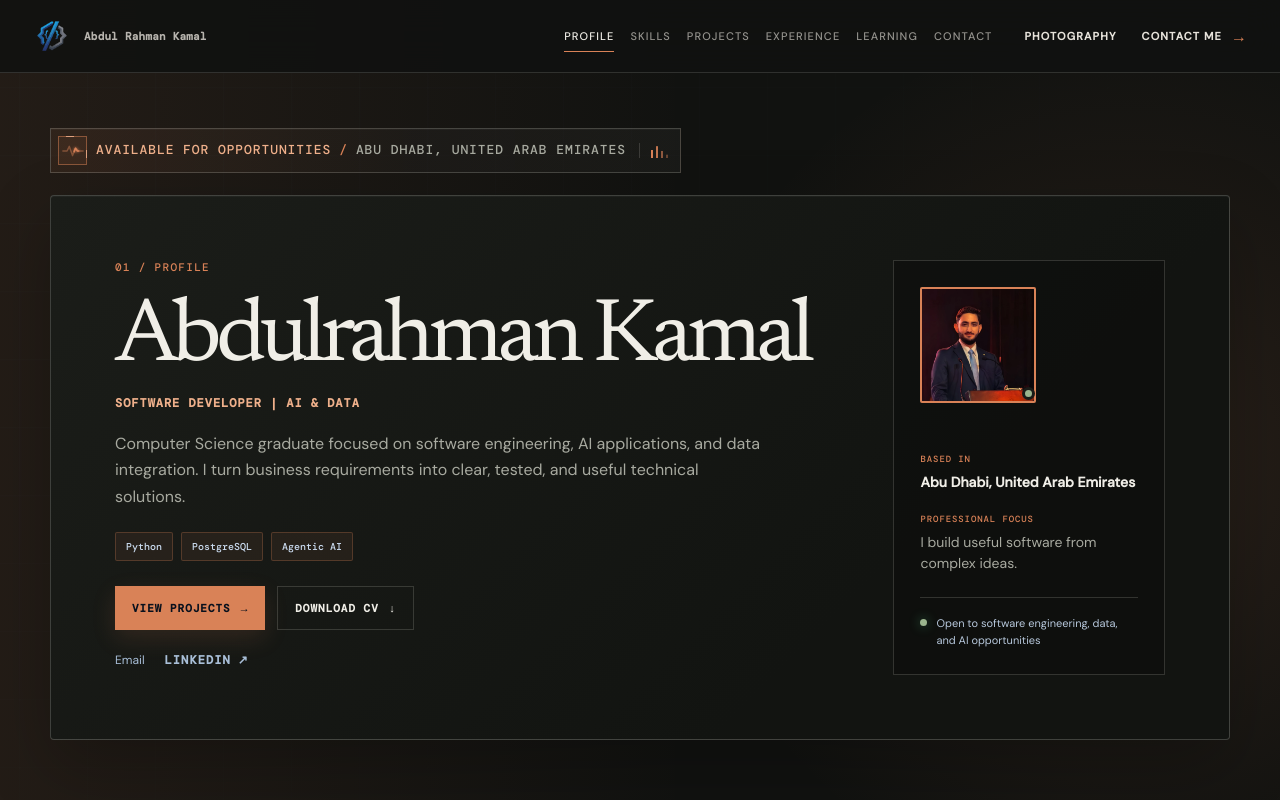
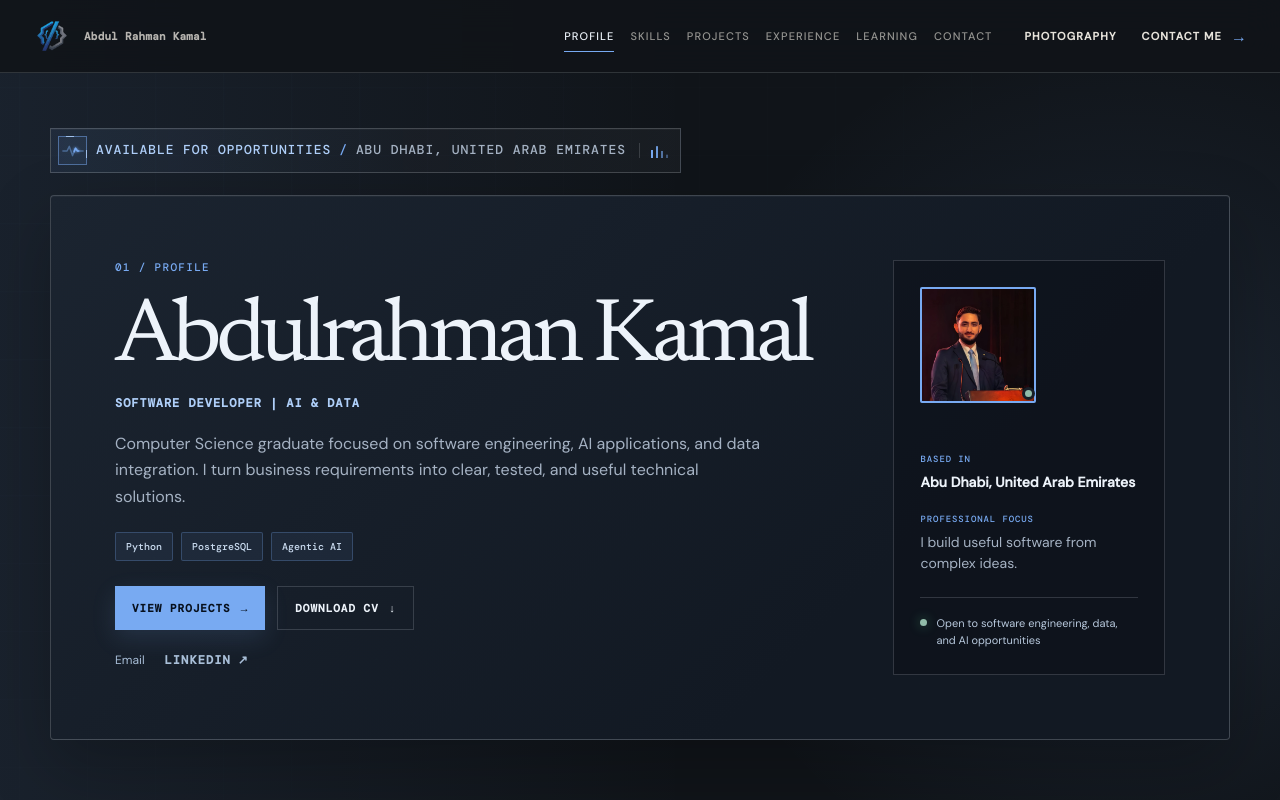
Before and after one commit to AbdlRahman04/AKamal, a Next.js app: page / in a window 1280 px wide. Shown: the top 800 px of the page. Built offline with nearby package versions, Linux system fonts and the light colour scheme.

Commit message:
Update developer portfolio color palette

```diff
--- a/components/dev/dev.css
+++ b/components/dev/dev.css
@@ -144,7 +144,7 @@
 .ds-tech-tag-2 { top:28%; left:-3%; animation-delay:-1.1s; }
 .ds-tech-tag-3 { top:45%; right:-3%; color:#b19aff; animation-delay:-2.4s; }
 .ds-tech-tag-4 { right:6%; bottom:20%; color:#70dca8; animation-delay:-.8s; }
-.ds-tech-tag-5 { bottom:7%; left:8%; color:#ffb06b; animation-delay:-1.8s; }
+.ds-tech-tag-5 { bottom:7%; left:8%; color:#afcff9; animation-delay:-1.8s; }
 @keyframes ds-tag-float { from { transform:translateY(-5px); } to { transform:translateY(7px); } }
 @keyframes ds-cursor-blink { to { visibility:hidden; } }
 .ds-presence,.ds-index,.ds-eyebrow { margin:0; font:500 10px var(--mono); letter-spacing:.12em; text-transform:uppercase; }
@@ -278,8 +278,8 @@
 .ds-project-meta { display:flex; align-items:center; justify-content:space-between; gap:10px; margin-bottom:13px; color:#8593a6; font:500 9px var(--mono); letter-spacing:.06em; text-transform:uppercase; }
 .ds-project-meta > span:first-child i { padding:0 4px; color:#566477; font-style:normal; }
 .ds-project-meta > span:last-child { display:flex; align-items:center; gap:6px; color:#a3adbb; letter-spacing:.025em; text-transform:none; }
-.ds-project-meta > span:last-child i { width:5px; height:5px; border-radius:50%; background:#b7a37c; }
-.ds-project-meta > .is-complete i { background:#73c59c; }.ds-project-meta > .is-progress i { background:#d5a963; }
+.ds-project-meta > span:last-child i { width:5px; height:5px; border-radius:50%; background:#a5b2c3; }
+.ds-project-meta > .is-complete i { background:#73c59c; }.ds-project-meta > .is-progress i { background:#afcff9; }
 .ds-project-content h3 { margin:0 0 8px; color:#f2f4f8; font:600 clamp(19px,2vw,22px)/1.18 var(--sans); letter-spacing:-.045em; }
 .ds-project-summary { min-height:50px; margin:0; color:#a2adbc; font-size:13px; line-height:1.58; }
 .ds-chip-list { display:flex; flex-wrap:wrap; gap:6px; align-content:flex-start; }
@@ -489,7 +489,7 @@
 .ds-certificate-list-heading h4 { margin:0; color:var(--ds-text); font:400 clamp(1.4rem,2.2vw,1.9rem)/1.1 var(--serif); letter-spacing:-.04em; }
 .ds-certificate-list-heading span { color:var(--ds-muted); font:500 9px var(--mono); letter-spacing:.08em; text-transform:uppercase; }
 .ds-certificate-list { margin:0; padding:0; list-style:none; }
-.ds-certificate-list-item { display:grid; grid-template-columns:40px minmax(0,1fr) auto 56px auto; align-items:center; gap:14px; padding:16px 0; border-bottom:1px solid rgba(240,238,231,.1); }
+.ds-certificate-list-item { display:grid; grid-template-columns:40px minmax(0,1fr) auto 56px auto; align-items:center; gap:14px; padding:16px 0; border-bottom:1px solid rgba(237,243,250,.1); }
 .ds-certificate-list-number { color:var(--ds-blue); font:500 10px var(--mono); letter-spacing:.08em; }
 .ds-certificate-list-copy h4 { margin:0; color:var(--ds-text); font-size:13px; font-weight:600; line-height:1.25; }
 .ds-certificate-list-copy p { margin:4px 0 0; color:var(--ds-muted); font-size:11px; line-height:1.3; }
@@ -621,36 +621,36 @@
   .ds-profile-portrait { width:58px; height:58px; font-size:15px; }
 }
 
-/* 2026 editorial pass: graphite, paper, and one warm signal. */
+/* Developer palette: cool graphite, soft white, and blue accents. */
 .ds-site {
-  --ds-bg:#111210;
-  --ds-panel:#191b18;
-  --ds-panel-2:#20231e;
-  --ds-text:#f0eee7;
-  --ds-muted:#a8aaa0;
-  --ds-line:rgba(240,238,231,.16);
-  --ds-blue:#d98257;
-  --ds-cyan:#efb08b;
-  --ds-green:#9bb58e;
+  --ds-bg:#101419;
+  --ds-panel:#171e27;
+  --ds-panel-2:#202a36;
+  --ds-text:#edf3fa;
+  --ds-muted:#a5b2c3;
+  --ds-line:rgba(237,243,250,.16);
+  --ds-blue:#78aaf2;
+  --ds-cyan:#afcff9;
+  --ds-green:#91bca9;
   background:var(--ds-bg);
 }
-.ds-site::before { position:absolute; z-index:0; inset:0; content:""; pointer-events:none; background:radial-gradient(circle at 88% 8%,rgba(217,130,87,.12),transparent 28rem); }
+.ds-site::before { position:absolute; z-index:0; inset:0; content:""; pointer-events:none; background:radial-gradient(circle at 88% 8%,rgba(120,170,242,.12),transparent 28rem); }
 .ds-site > * { position:relative; z-index:1; }
-.shared-site-header.is-dev { --section-accent:#d98257; background:rgba(17,18,16,.88); border-color:rgba(240,238,231,.14); }
-.shared-site-header.is-dev .shared-desktop-nav a.is-active { color:#f0eee7; }
-.shared-site-header.is-dev .shared-wordmark:hover img,.shared-site-header.is-dev .shared-wordmark:focus-visible img { filter:sepia(.35) saturate(.8); }
+.shared-site-header.is-dev { --section-accent:#78aaf2; background:rgba(16,20,25,.88); border-color:rgba(237,243,250,.14); }
+.shared-site-header.is-dev .shared-desktop-nav a.is-active { color:#edf3fa; }
+.shared-site-header.is-dev .shared-wordmark:hover img,.shared-site-header.is-dev .shared-wordmark:focus-visible img { filter:brightness(1.15); }
 .ds-hero { padding-top:128px; padding-bottom:82px; }
-.ds-hero::before { background:linear-gradient(90deg,rgba(217,130,87,.09),transparent 54%); }
+.ds-hero::before { background:linear-gradient(90deg,rgba(120,170,242,.09),transparent 54%); }
 .ds-hero-grid { opacity:.3; background-size:68px 68px; }
-.ds-profile-card { border:1px solid rgba(240,238,231,.2); border-radius:4px; background:linear-gradient(135deg,#1b1d19,#121411 70%); box-shadow:0 26px 70px rgba(0,0,0,.22),inset 0 1px rgba(255,255,255,.035); }
+.ds-profile-card { border:1px solid rgba(237,243,250,.2); border-radius:4px; background:linear-gradient(135deg,#1b2430,#121923 70%); box-shadow:0 26px 70px rgba(0,0,0,.22),inset 0 1px rgba(255,255,255,.035); }
 .ds-profile-card h1,.ds-section-heading h2,.ds-contact h2 { font-family:var(--serif); font-weight:400; letter-spacing:-.065em; }
 .ds-profile-card h1 { line-height:.86; }
 .ds-hero-role { color:var(--ds-cyan); font-family:var(--mono); font-size:12px; letter-spacing:.08em; text-transform:uppercase; }
-.ds-profile-skills span,.ds-skill-groups .ds-chip-list span,.ds-experience-detail .ds-chip-list span { border-radius:2px; background:rgba(217,130,87,.08); border-color:rgba(217,130,87,.26); }
+.ds-profile-skills span,.ds-skill-groups .ds-chip-list span,.ds-experience-detail .ds-chip-list span { border-radius:2px; background:rgba(120,170,242,.08); border-color:rgba(120,170,242,.26); }
 .ds-button { border-radius:0; }
-.ds-button-primary { background:var(--ds-blue); box-shadow:0 8px 24px rgba(217,130,87,.14); }
+.ds-button-primary { background:var(--ds-blue); box-shadow:0 8px 24px rgba(120,170,242,.14); }
 .ds-button-quiet { border-radius:0; background:transparent; }
-.ds-profile-aside { border-radius:0; background:rgba(8,10,8,.38); }
+.ds-profile-aside { border-radius:0; background:rgba(8,13,20,.38); }
 .ds-profile-portrait { border-radius:2px; border-color:var(--ds-blue); }
 .ds-section { padding-top:116px; padding-bottom:116px; }
 .ds-section-heading h2 { font-size:clamp(3.2rem,6vw,6rem); }
@@ -659,20 +659,20 @@
 .ds-project-grid { grid-template-columns:1.12fr .88fr; align-items:start; gap:16px; max-width:1120px; margin:0 auto; }
 .ds-project-column { display:grid; align-content:start; gap:16px; min-width:0; }
 .ds-project-card,.ds-now-strip > div,.ds-experience-row,.ds-tool-row,.ds-education-list article,.ds-skill-feature,.ds-skill-card,.ds-contact-panel,.ds-certificate-card { border-radius:2px; box-shadow:none; }
-.ds-project-card { border-color:rgba(240,238,231,.16); background:var(--ds-panel); }
+.ds-project-card { border-color:rgba(237,243,250,.16); background:var(--ds-panel); }
 .ds-project-card:hover { box-shadow:0 14px 30px rgba(0,0,0,.2); }
 .ds-project-visual { height:220px; }
 .ds-project-content { padding:20px; }
 .ds-project-content h3,.ds-tool-card h3,.ds-skill-card h3 { font-family:var(--serif); font-weight:400; }
 .ds-experience-list,.ds-education-list { gap:8px; }
-.ds-experience-row,.ds-education-list article { background:rgba(25,27,24,.82); }
-.ds-experience-row[open] { border-color:rgba(217,130,87,.55); background:rgba(217,130,87,.07); }
+.ds-experience-row,.ds-education-list article { background:rgba(23,30,39,.82); }
+.ds-experience-row[open] { border-color:rgba(120,170,242,.55); background:rgba(120,170,242,.07); }
 .ds-skill-groups .ds-skill-card { padding:28px; }
 .ds-skill-groups .ds-skill-card h3 { font-size:clamp(2rem,3vw,3rem); }
-.ds-contact { background:linear-gradient(180deg,var(--ds-bg),#181b17); }
-.ds-contact-panel { border-color:rgba(217,130,87,.35); background:rgba(26,29,24,.8); }
+.ds-contact { background:linear-gradient(180deg,var(--ds-bg),#17202b); }
+.ds-contact-panel { border-color:rgba(120,170,242,.35); background:rgba(23,32,43,.8); }
 .ds-social-links a { border-radius:0; }
-.ds-site .shared-site-footer { background:#0d0e0c; }
+.ds-site .shared-site-footer { background:#0d1219; }
 @media (max-width:700px) {
   .ds-profile-card { border-radius:2px; }
   .ds-project-grid { grid-template-columns:1fr; }
@@ -689,8 +689,8 @@
   min-height:44px;
   padding:7px 12px 7px 7px;
   overflow:hidden;
-  border:1px solid rgba(240,238,231,.2);
-  background:linear-gradient(90deg,rgba(217,130,87,.08),rgba(240,238,231,.025) 58%,rgba(240,238,231,.04));
+  border:1px solid rgba(237,243,250,.2);
+  background:linear-gradient(90deg,rgba(120,170,242,.08),rgba(237,243,250,.025) 58%,rgba(237,243,250,.04));
   box-shadow:inset 0 1px rgba(255,255,255,.035);
 }
 .ds-profile-wrap > .ds-presence::before {
@@ -701,7 +701,7 @@
   left:-32%;
   width:24%;
   content:"";
-  background:linear-gradient(90deg,transparent,rgba(239,176,139,.22),transparent);
+  background:linear-gradient(90deg,transparent,rgba(175,207,249,.22),transparent);
   transform:skewX(-18deg);
   animation:ds-presence-sweep 4.2s cubic-bezier(.4,0,.2,1) infinite;
   pointer-events:none;
@@ -713,8 +713,8 @@
   width:29px;
   height:29px;
   place-items:center;
-  border:1px solid rgba(217,130,87,.5);
-  background:rgba(217,130,87,.08);
+  border:1px solid rgba(120,170,242,.5);
+  background:rgba(120,170,242,.08);
   color:var(--ds-blue);
 }
 .ds-presence-frame::before,
@@ -806,7 +806,7 @@
   left:-28%;
   width:18%;
   content:"";
-  background:linear-gradient(90deg,transparent,rgba(239,176,139,.1),transparent);
+  background:linear-gradient(90deg,transparent,rgba(175,207,249,.1),transparent);
   transform:rotate(15deg);
   animation:ds-profile-sheen 11s var(--ds-motion-ease) infinite;
   pointer-events:none;
```
